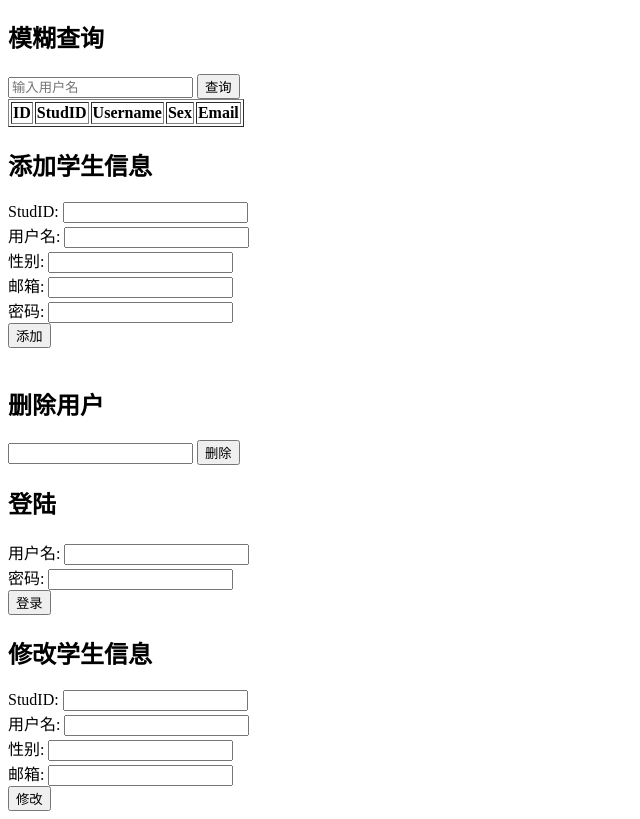
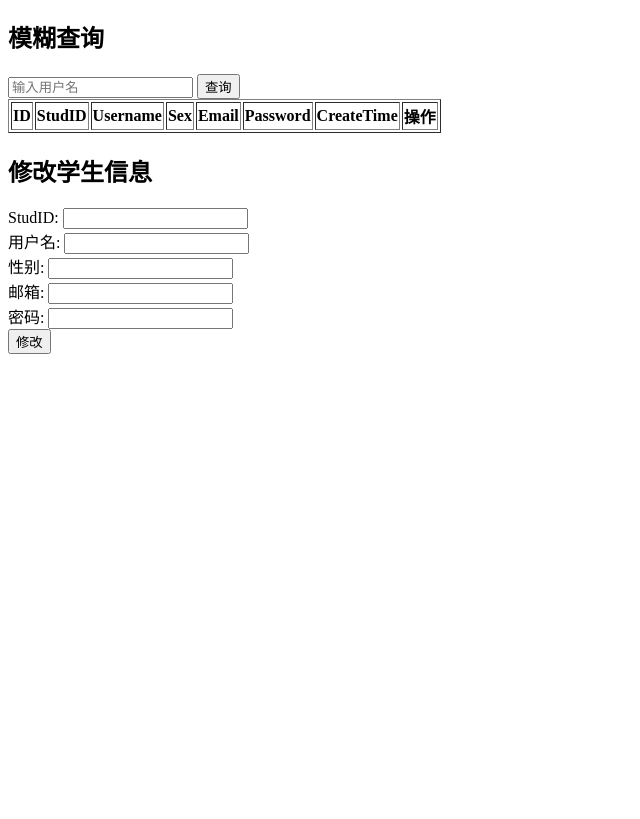
Before and after one commit to aaddmin1122345/go-web, a plain HTML site: page static/index.html in a window 1280 px wide. Shown: the part 70-889 px from the top of the page, without its empty margins (0-640 px from the left). After the commit the page ends 800 px from the top, so only its background shows below. Drawn offline with Linux system fonts and the light colour scheme.

```diff
--- a/static/index.html
+++ b/static/index.html
@@ -184,8 +184,9 @@
 </head>
 <body>
 <h1>学生信息管理</h1>
+<h2>模糊查询</h2>
 
-<h2>模糊查询</h2>
+<label for="search"></label>
 <input type="text" id="search" placeholder="输入用户名">
 <button id="getUserByUserNameBtn">查询</button>
 
@@ -196,58 +197,25 @@
         <th>Username</th>
         <th>Sex</th>
         <th>Email</th>
+        <th>Password</th>
+        <th>CreateTime</th>
+        <th>操作</th>
     </tr>
 </table>
-
-<h2>添加学生信息</h2>
-<form id="addUserForm">
-    <label for="studID">StudID:</label>
-    <input type="text" id="studID" required><br>
-    <label for="username">用户名:</label>
-    <input type="text" id="username" required><br>
-    <label for="sex">性别:</label>
-    <input type="text" id="sex" required><br>
-    <label for="email">邮箱:</label>
-    <input type="text" id="email" required><br>
-    <label for="password">密码:</label>
-    <input type="text" id="password" required><br>
-    <button type="submit">添加</button>
-</form>
-<br>
-<h2>删除用户</h2>
-<input id="deleteUser" type="text" >
-<button type="button" id="delUserBtn"> 删除 </button>
-<br>
-<h2>登陆</h2>
-
-<form id="loginForm">
-    <div>
-        <label for="loginUserName">用户名:</label>
-        <input type="text" id="loginUserName"><br>
-        <label for="loginPassWord">密码:</label>
-        <input type="password" id="loginPassWord"><br>
-        <button type="button" onclick="login()">登录</button>
-        <div id="errorInfo"></div>
-    </div>
-</form>
-
-
 
 <h2>修改学生信息</h2>
 <form id="updateUserForm">
     <label for="updateStudID">StudID:</label>
-    <input type="text" id="updateStudID" required><br>
+    <input type="text" id="updateStudID" required readonly><br>
     <label for="updateUsername">用户名:</label>
     <input type="text" id="updateUsername" required><br>
     <label for="updateSex">性别:</label>
     <input type="text" id="updateSex" required><br>
     <label for="updateEmail">邮箱:</label>
     <input type="text" id="updateEmail" required><br>
-    <button type="submit" onclick="updateUser()">修改</button>
+    <label for="updatePassword">密码:</label>
+    <input type="text" id="updatePassword" required><br>
+    <button type="submit">修改</button>
 </form>
-<div id="updateErrorInfo"></div>
-
-
-
 </body>
 </html>
```
